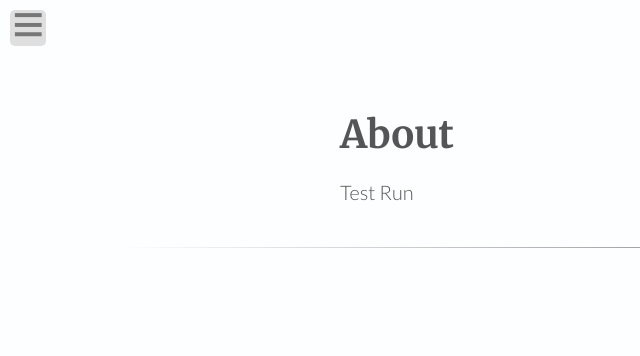
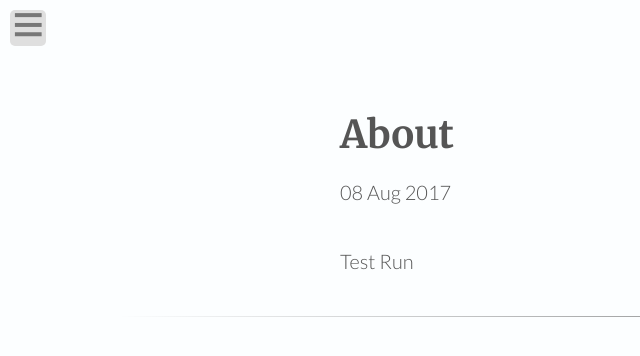
Before and after one commit to leverage-life/leverage-life.github.io, a Jekyll site: the page built from about.markdown, in a window 1280 px wide. Shown: the top 356 px of the page, without its empty margins (0-640 px from the left). Built offline with Jekyll 4.4.1, drawn with Linux system fonts in a browser that asks for light colours.

Commit message:
Updated About

```diff
--- a/about.markdown
+++ b/about.markdown
@@ -1,5 +1,6 @@
 ---
 title: About
+date: 2017-08-08 21:50:00 -05:00
 layout: post
 ---
 
```
